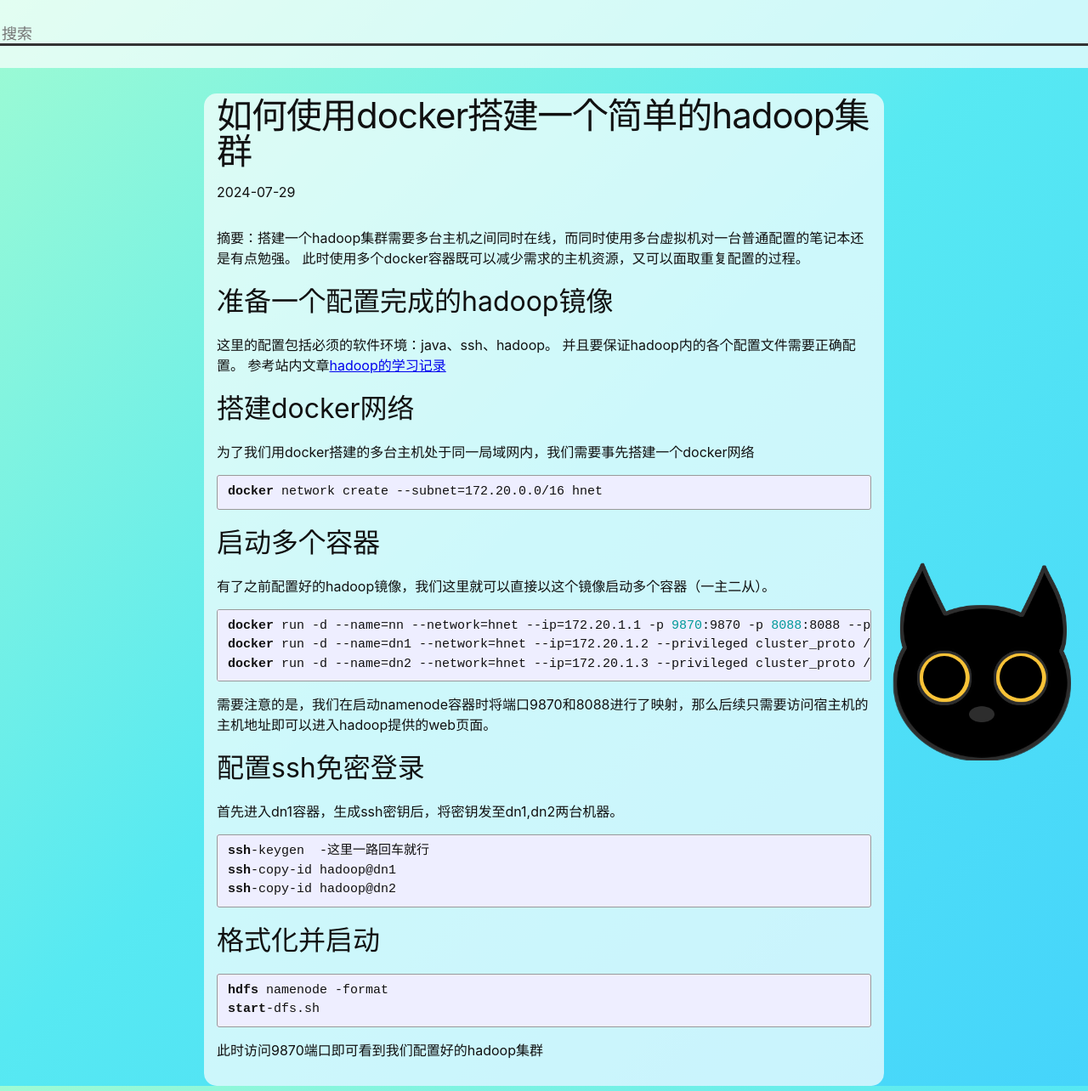
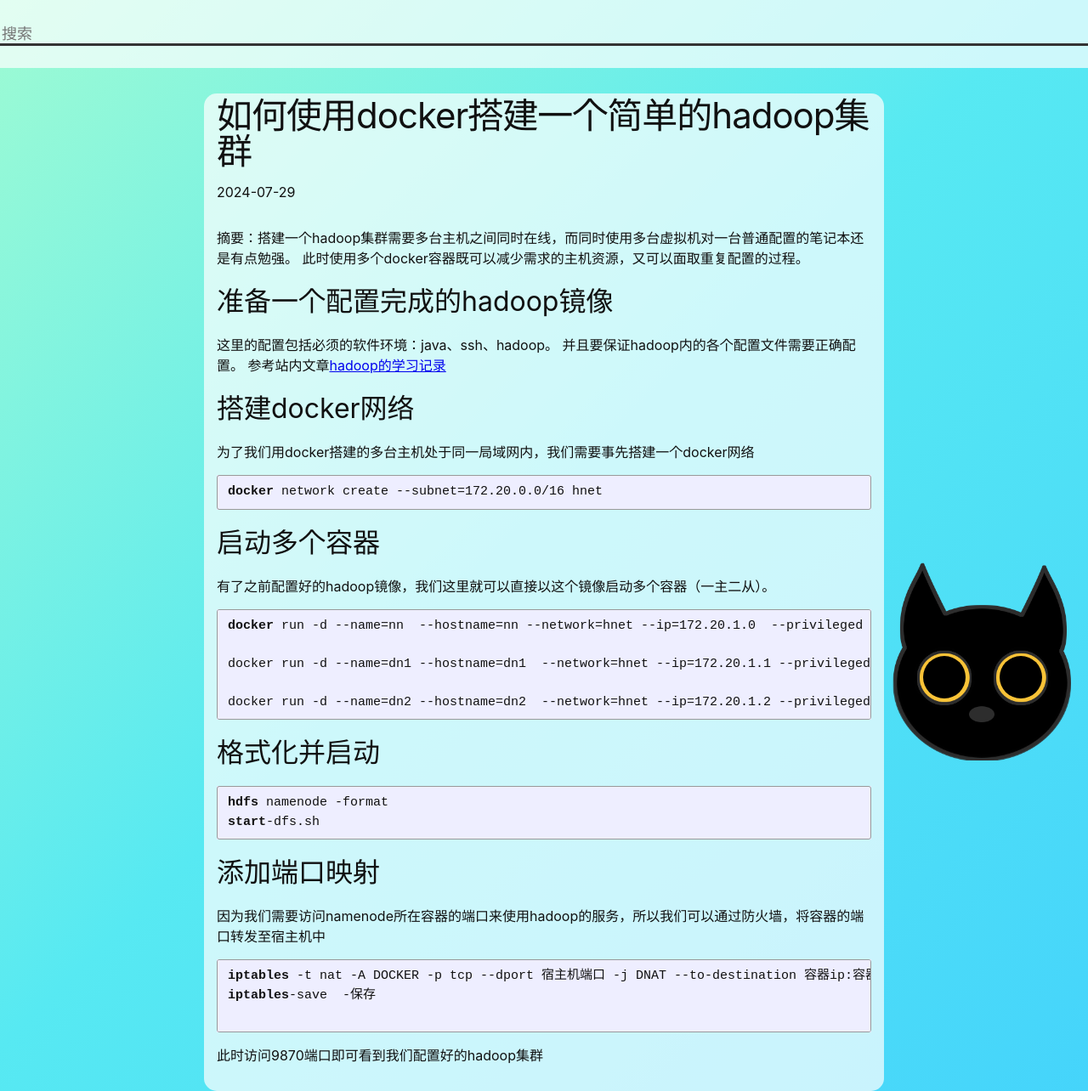
Before and after one commit to NothingWork/NothingWork.github.io, a Jekyll site: the page built from _posts/2024-07-29-如何使用docker搭建一个简单的hadoop集群.md, in a window 1280 px wide. Shown: the whole page at 85% size. Built offline with Jekyll 4.4.1, drawn with Linux system fonts in a browser that asks for light colours.

Commit message:
[post] 更新博客

````diff
--- a/_posts/2024-07-29-如何使用docker搭建一个简单的hadoop集群.md
+++ b/_posts/2024-07-29-如何使用docker搭建一个简单的hadoop集群.md
@@ -26,21 +26,11 @@
 有了之前配置好的hadoop镜像，我们这里就可以直接以这个镜像启动多个容器（一主二从）。
 
 ```ssh
-docker run -d --name=nn --network=hnet --ip=172.20.1.1 -p 9870:9870 -p 8088:8088 --privileged cluster_proto /usr/sbin/init
-docker run -d --name=dn1 --network=hnet --ip=172.20.1.2 --privileged cluster_proto /usr/sbin/init
-docker run -d --name=dn2 --network=hnet --ip=172.20.1.3 --privileged cluster_proto /usr/sbin/init
-```
+docker run -d --name=nn  --hostname=nn --network=hnet --ip=172.20.1.0  --privileged --add-host=dn1:172.20.1.1 --add-host=dn2:172.20.1.2 cluster_proto /usr/sbin/init
 
-需要注意的是，我们在启动namenode容器时将端口9870和8088进行了映射，那么后续只需要访问宿主机的主机地址即可以进入hadoop提供的web页面。
+docker run -d --name=dn1 --hostname=dn1  --network=hnet --ip=172.20.1.1 --privileged --add-host=nn:172.20.1.0 --add-host=dn2:172.20.1.2 cluster_proto /usr/sbin/init
 
-## 配置ssh免密登录
-
-首先进入dn1容器，生成ssh密钥后，将密钥发至dn1,dn2两台机器。
-
-```ssh
-ssh-keygen  -这里一路回车就行
-ssh-copy-id hadoop@dn1
-ssh-copy-id hadoop@dn2
+docker run -d --name=dn2 --hostname=dn2  --network=hnet --ip=172.20.1.2 --privileged --add-host=nn:172.20.1.0 --add-host=dn1:172.20.1.1 cluster_proto /usr/sbin/init
 ```
 
 ## 格式化并启动
@@ -50,4 +40,14 @@
 start-dfs.sh
 ```
 
+## 添加端口映射
+
+因为我们需要访问namenode所在容器的端口来使用hadoop的服务，所以我们可以通过防火墙，将容器的端口转发至宿主机中
+
+```ssh
+iptables -t nat -A DOCKER -p tcp --dport 宿主机端口 -j DNAT --to-destination 容器ip:容器端口
+iptables-save  -保存
+
+```
+
 此时访问9870端口即可看到我们配置好的hadoop集群
````
Also changed, not shown: _posts/2024-07-27-hadoop的学习记录.md (+7 -0 lines).
